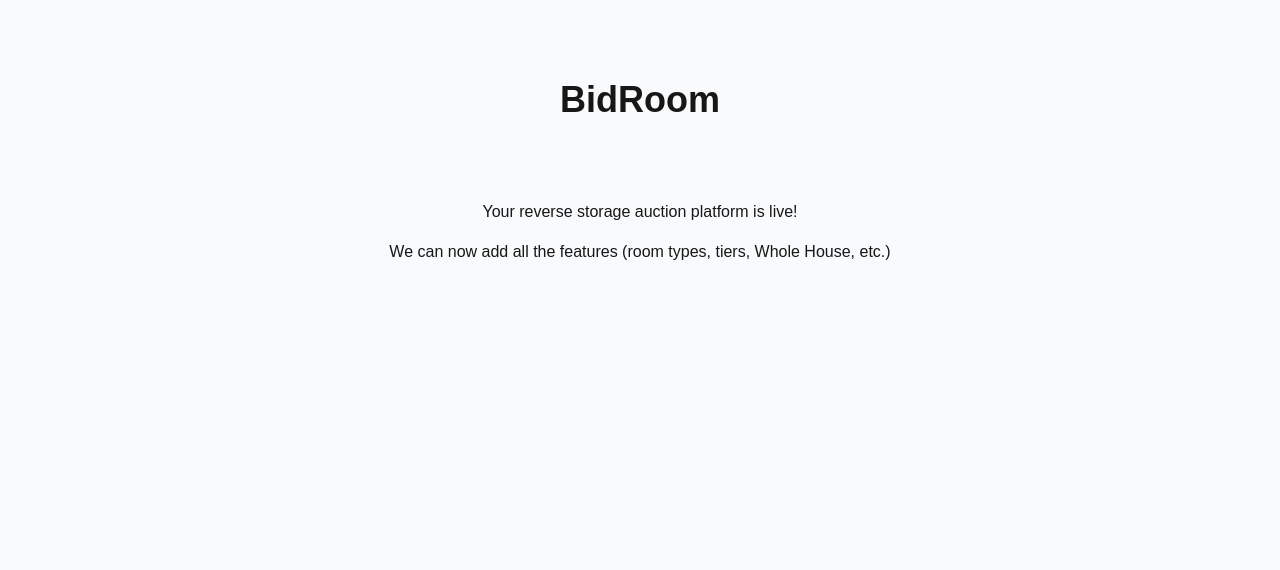
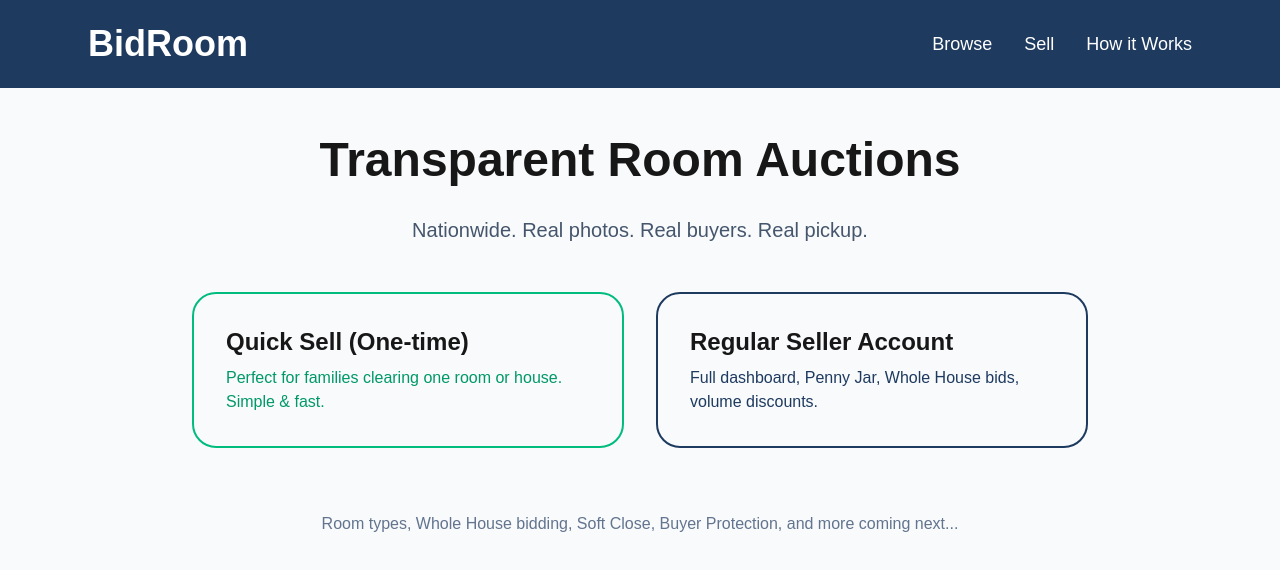
Before and after one commit to bidroomx-source/studious-octo-computing-machine, a Next.js app: page / in a window 1280 px wide. Shown: the top 570 px of the page. Built offline with nearby package versions, Linux system fonts and the light colour scheme.

Commit message:
Add full BidRoom UI

```diff
--- a/app/page.tsx
+++ b/app/page.tsx
@@ -1,11 +1,46 @@
 'use client';
 
-export default function Home() {
+import { useState } from 'react';
+
+export default function BidRoom() {
+  const [tier, setTier] = useState<'onetime' | 'regular' | null>(null);
+
   return (
     <div className="min-h-screen bg-slate-50">
-      <h1 className="text-4xl font-bold text-center py-20">BidRoom</h1>
-      <p className="text-center">Your reverse storage auction platform is live!</p>
-      <p className="text-center mt-4">We can now add all the features (room types, tiers, Whole House, etc.)</p>
+      {/* Header */}
+      <header className="bg-[#1e3a5f] text-white py-6">
+        <div className="max-w-6xl mx-auto px-6 flex justify-between items-center">
+          <h1 className="text-4xl font-black">BidRoom</h1>
+          <nav className="flex gap-8 text-lg">
+            <a href="#" className="hover:text-[#c9a227]">Browse</a>
+            <a href="#" className="hover:text-[#c9a227]">Sell</a>
+            <a href="#" className="hover:text-[#c9a227]">How it Works</a>
+          </nav>
+        </div>
+      </header>
+
+      <main className="max-w-6xl mx-auto px-6 py-12">
+        <h2 className="text-5xl font-black text-center mb-8">Transparent Room Auctions</h2>
+        <p className="text-center text-xl text-slate-600 mb-12">Nationwide. Real photos. Real buyers. Real pickup.</p>
+
+        {/* Tier Selection */}
+        <div className="grid md:grid-cols-2 gap-8 max-w-4xl mx-auto">
+          <div onClick={() => setTier('onetime')} className="cursor-pointer border-2 border-emerald-500 rounded-3xl p-8 hover:bg-emerald-50">
+            <h3 className="text-2xl font-bold mb-2">Quick Sell (One-time)</h3>
+            <p className="text-emerald-600">Perfect for families clearing one room or house. Simple & fast.</p>
+          </div>
+
+          <div onClick={() => setTier('regular')} className="cursor-pointer border-2 border-[#1e3a5f] rounded-3xl p-8 hover:bg-slate-100">
+            <h3 className="text-2xl font-bold mb-2">Regular Seller Account</h3>
+            <p className="text-[#1e3a5f]">Full dashboard, Penny Jar, Whole House bids, volume discounts.</p>
+          </div>
+        </div>
+
+        {/* Placeholder for full prototype features */}
+        <div className="mt-16 text-center text-slate-500">
+          Room types, Whole House bidding, Soft Close, Buyer Protection, and more coming next...
+        </div>
+      </main>
     </div>
   );
 }
```
